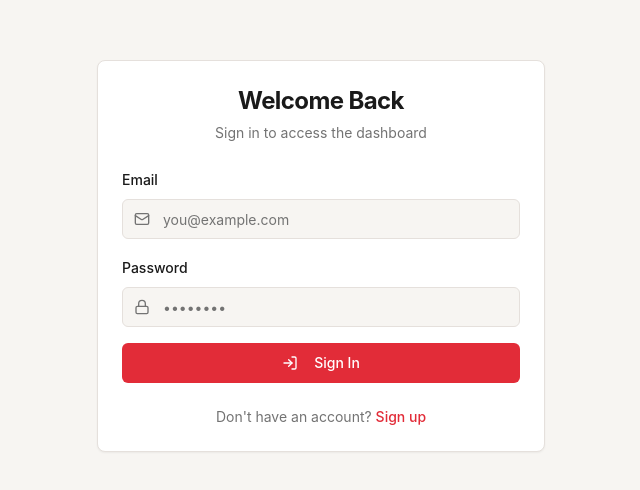
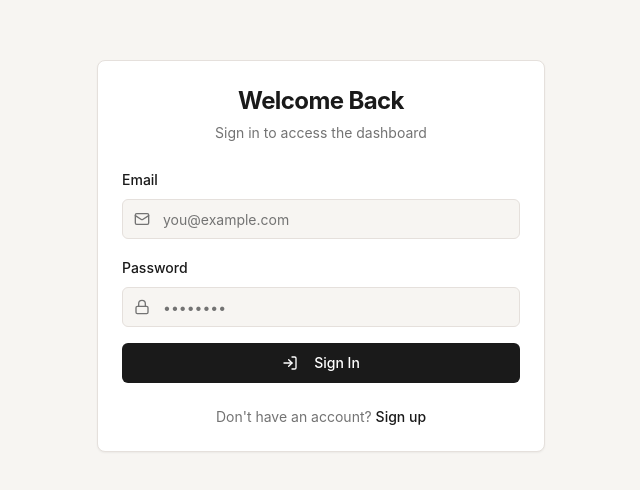
Before and after one commit to RichiCook/max-mara-aura, a React (Vite) app: page /auth in a window 1280 px wide. Shown: the part 144-634 px from the top of the page, without its empty margins (319-959 px from the left). Built offline with nearby package versions, Linux system fonts and the light colour scheme; no server answers; the database is empty; the HTML template or start-up script is replaced by a standard one.

Commit message:
Changes
Co-authored-by: RichiCook <253568403+RichiCook@users.noreply.github.com>

```diff
--- a/src/index.css
+++ b/src/index.css
@@ -15,7 +15,7 @@
     --popover: 0 0% 100%;
     --popover-foreground: 0 0% 10%;
 
-    --primary: 356 76% 53%;
+    --primary: 0 0% 10%;
     --primary-foreground: 0 0% 100%;
 
     --secondary: 30 25% 96%;
@@ -24,7 +24,7 @@
     --muted: 30 15% 93%;
     --muted-foreground: 0 0% 45%;
 
-    --accent: 38 42% 58%;
+    --accent: 30 32% 51%;
     --accent-foreground: 0 0% 100%;
 
     --destructive: 0 72% 51%;
@@ -32,24 +32,24 @@
 
     --border: 30 15% 88%;
     --input: 30 15% 88%;
-    --ring: 356 76% 53%;
+    --ring: 30 32% 51%;
 
     --radius: 0.5rem;
 
     --sidebar-background: 30 20% 97%;
     --sidebar-foreground: 0 0% 10%;
-    --sidebar-primary: 356 76% 53%;
+    --sidebar-primary: 0 0% 10%;
     --sidebar-primary-foreground: 0 0% 100%;
     --sidebar-accent: 30 25% 94%;
     --sidebar-accent-foreground: 0 0% 10%;
     --sidebar-border: 30 15% 88%;
-    --sidebar-ring: 356 76% 53%;
+    --sidebar-ring: 30 32% 51%;
 
-    --louboutin-red: #e12b38;
+    --louboutin-red: #1a1a1a;
     --louboutin-dark: #1a1a1a;
     --louboutin-cream: #f7f3ef;
-    --aura-gold: #c4a265;
-    --aura-teal: #2dd4bf;
+    --aura-gold: #a8845c;
+    --aura-teal: #a8845c;
 
     --font-sans: '"NB Akademie"', -apple-system, BlinkMacSystemFont, system-ui, sans-serif;
     --font-serif: '"NB Akademie" Garamond', Georgia, serif;
```
